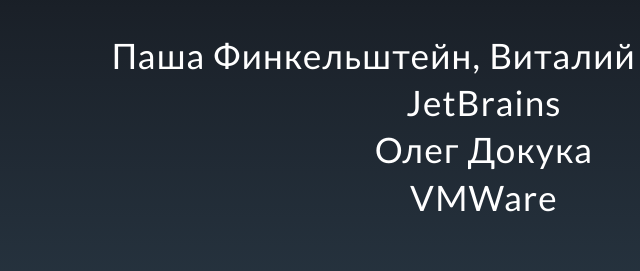
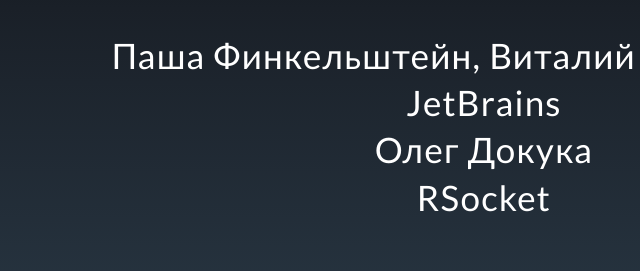
Before and after one commit to asm0dey/why-kotlinspark, a plain HTML site: page index.html in a window 1280 px wide. Shown: the part 392-663 px from the top of the page, 156-796 px from the left. Drawn offline with Linux system fonts and the light colour scheme.

Commit message:
Deploying to gh-pages from  @ 3d861d424d8df7d98406bc702f6f6b2c833e0b5b 🚀

```diff
--- a/index.html
+++ b/index.html
@@ -13,7 +13,7 @@
 <p>Паша Финкельштейн, Виталий Худобахшов<br />
 JetBrains<br />
 Олег Докука<br />
-VMWare</p>
+RSocket</p>
 </section>
 </foreignObject></svg><svg data-marpit-svg="" viewBox="0 0 1280 720"><foreignObject width="1280" height="720"><section id="2" data-class="lead" data-paginate="true" data-footer="@asm0di0 &amp;emsp13;&amp;emsp13;@khudobakhshov" data-background-image="linear-gradient(to bottom, #000 0%, #1a2028 50%, #293845 100%)" data-color="white" data-theme="gaia" class="lead" data-marpit-pagination="2" data-marpit-pagination-total="26" style="--class:lead;--paginate:true;--background-image:linear-gradient(to bottom, #000 0%, #1a2028 50%, #293845 100%);--color:white;--theme:gaia;color:white;background-image:linear-gradient(to bottom, #000 0%, #1a2028 50%, #293845 100%);background-position:center;background-repeat:no-repeat;background-size:cover;">
 <h1><svg data-marp-fitting="svg"><foreignObject><span data-marp-fitting-svg-content> На чём пишут под Spark?</span></foreignObject></svg></h1>
```
